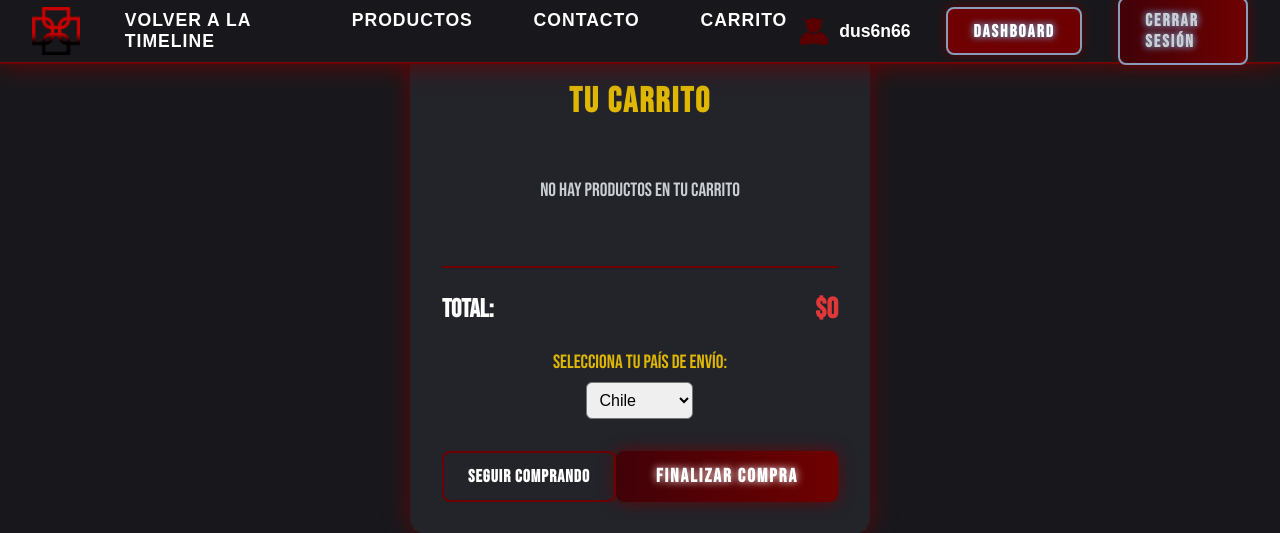
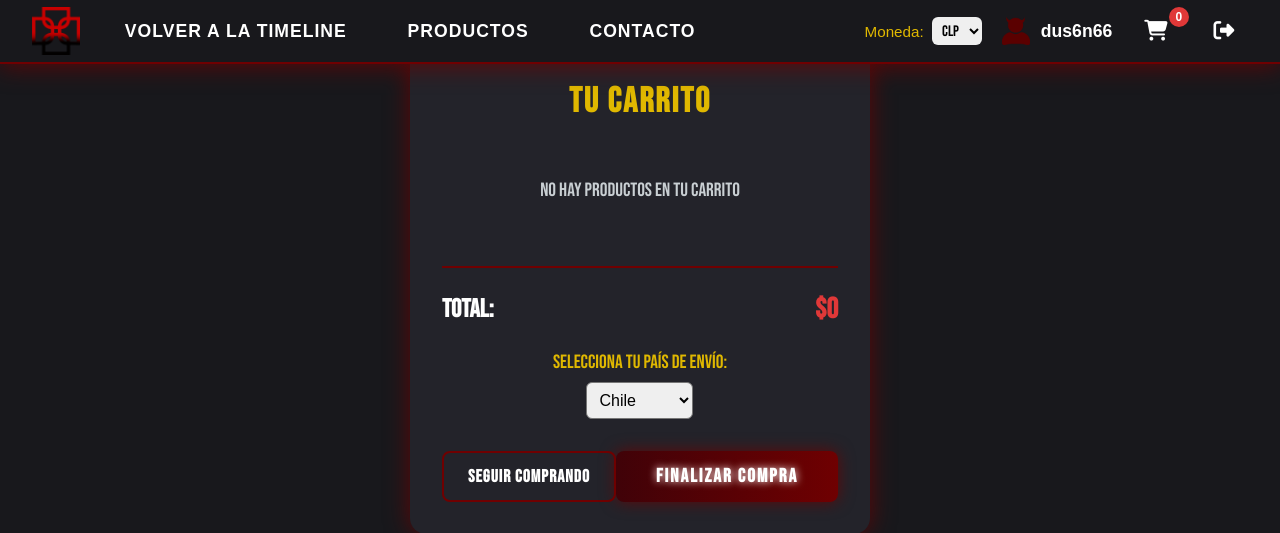
Before and after one commit to manosYaEducation/gen13-landing-duki, a PHP site: page /landing-duki/front/carrito.php in a window 1280 px wide. Shown: the top 533 px of the page. Run offline with PHP 8.4, Linux system fonts and the light colour scheme; a user stored in the database is signed in.

Commit message:
carrito-navbar

```diff
--- a/front/carrito.php
+++ b/front/carrito.php
@@ -277,34 +277,7 @@ $base_url = '/landing-duki';
     </style>
 </head>
 <body>
-    <div class="navbar" style="display: flex; align-items: center; justify-content: space-between;">
-        <div style="display: flex; align-items: center;">
-            <img src="<?php echo $base_url; ?>/assets/ameri.png" alt="Logo" class="navbar-logo">
-            <div class="navbar-menu">
-                <a href="<?php echo $base_url; ?>/index.html" class="navbar-link">VOLVER A LA TIMELINE</a>
-                <a href="<?php echo $base_url; ?>/front/tienda.php" class="navbar-link">PRODUCTOS</a>
-                <a href="<?php echo $base_url; ?>/front/contacto.php" class="navbar-link">CONTACTO</a>
-                <a href="<?php echo $base_url; ?>/front/carrito.php" class="navbar-link" style="position: relative;">
-                    CARRITO
-                    <span id="carrito-contador">0</span>
-                </a>
-            </div>
-        </div>
-        <div style="display: flex; align-items: center; gap: 1.2rem;">
-            <?php if ($user): ?>
-                <div style="color:#fff; font-weight:bold; font-size:1.1rem; display:flex; align-items:center; gap:0.7rem;">
-                    <img src="<?php echo $base_url; ?>/assets/devil (2).png" alt="Devil Icon" style="height:28px; width:28px; object-fit:contain; vertical-align:middle;">
-                    <?php echo htmlspecialchars($user); ?>
-                </div>
-                <?php if (isset($_SESSION['role']) && $_SESSION['role'] === 'admin'): ?>
-                    <a href="<?php echo $base_url; ?>/front/dashboard.php" class="login-btn-navbar" style="background: #6f0001; color: #fff; margin-left:1rem;">DASHBOARD</a>
-                <?php endif; ?>
-                <a href="<?php echo $base_url; ?>/logout.php" class="login-btn-navbar" style="margin-left:1rem;">CERRAR SESIÓN</a>
-            <?php else: ?>
-                <a href="<?php echo $base_url; ?>/login.php" class="login-btn-navbar" style="margin-left:1rem;">INICIAR SESIÓN</a>
-            <?php endif; ?>
-        </div>
-    </div>
+    <?php include 'components/navbar.php'; ?>
 
     <div class="carrito-container">
         <h1 class="carrito-titulo">TU CARRITO</h1>
```
